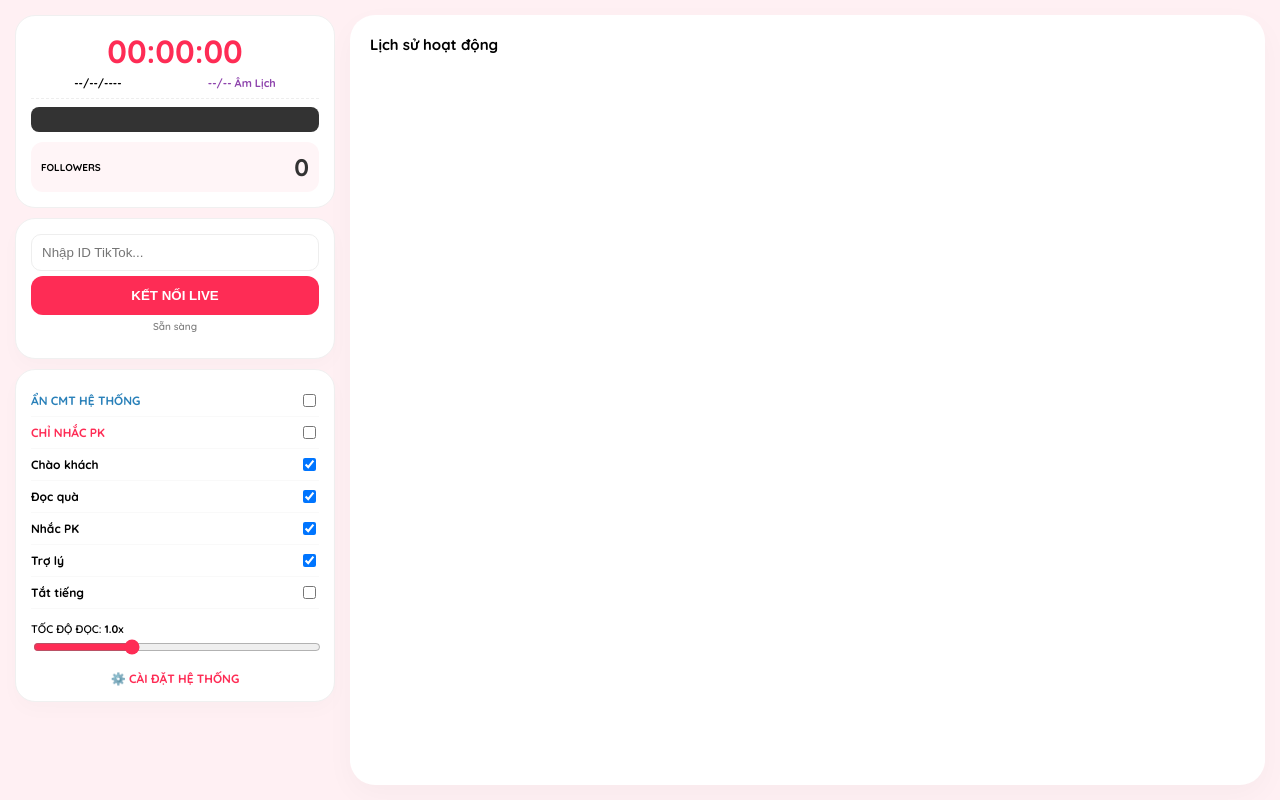
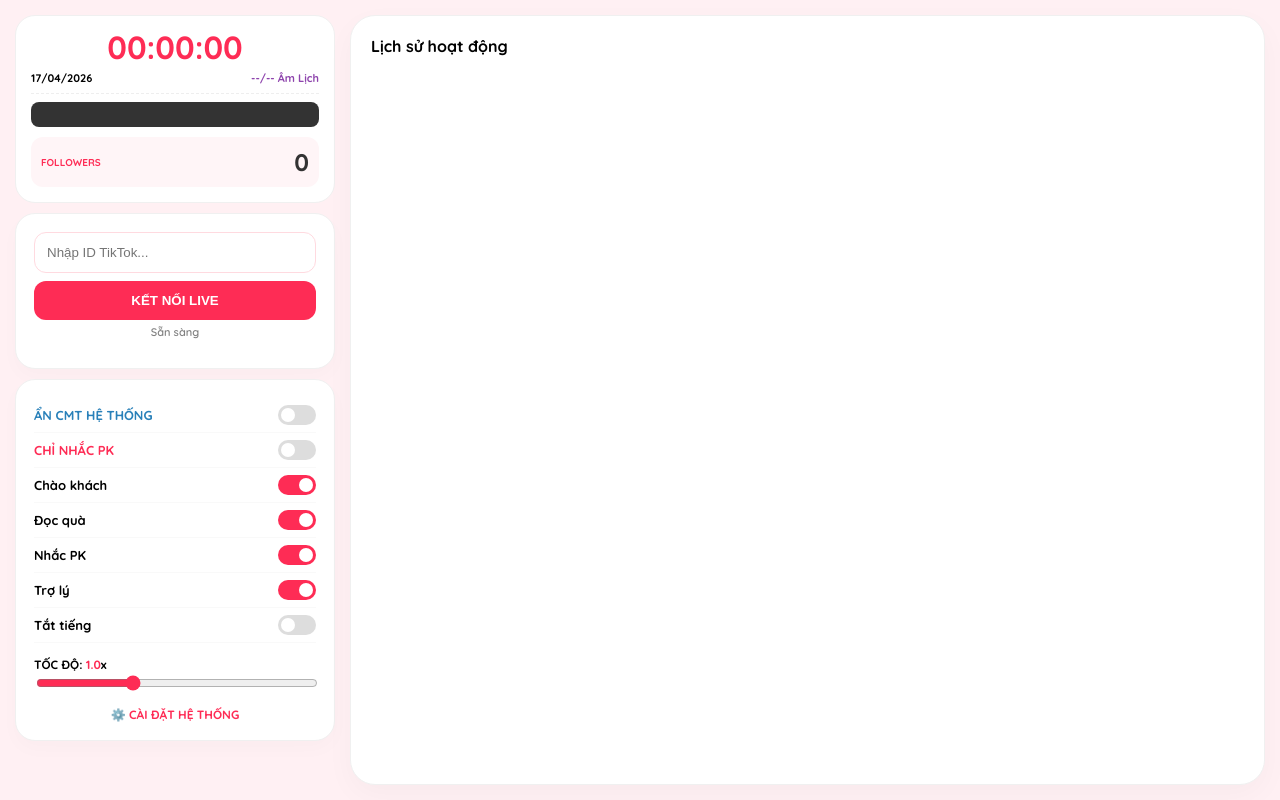
Before and after one commit to cmttiktok/tik1, a website: page index.html in a window 1280 px wide. Drawn offline with nearby package versions, Linux system fonts and the light colour scheme; no server answers; a script that the page names is missing.

Commit message:
Update index.html

```diff
--- a/index.html
+++ b/index.html
@@ -8,27 +8,39 @@
     <script src="https://cdnjs.cloudflare.com/ajax/libs/nosleep/0.12.0/NoSleep.min.js"></script>
     <link href="https://fonts.googleapis.com/css2?family=Quicksand:wght@600;700&display=swap" rel="stylesheet">
     <style>
-        :root { --pink: #fe2c55; --bg: #fff0f3; --panel: #ffffff; --green: #2ecc71; }
-        body { font-family: 'Quicksand', sans-serif; background: var(--bg); margin: 0; padding: 15px; display: flex; gap: 15px; min-height: 100vh; box-sizing: border-box; }
+        :root { --pink: #fe2c55; --bg: #fff0f3; --panel: #ffffff; --green: #2ecc71; --border: #f0f0f0; }
+        body { font-family: 'Quicksand', sans-serif; background: var(--bg); margin: 0; padding: 15px; display: flex; gap: 15px; height: 100vh; box-sizing: border-box; }
+
+        /* CỘT TRÁI - ĐIỀU KHIỂN */
         .left-col { width: 320px; display: flex; flex-direction: column; gap: 10px; flex-shrink: 0; }
-        .right-col { flex: 1; display: flex; flex-direction: column; background: var(--panel); border-radius: 25px; padding: 20px; box-shadow: 0 10px 30px rgba(0,0,0,0.03); }
-        .card { background: var(--panel); padding: 15px; border-radius: 20px; border: 1px solid #f0f0f0; box-shadow: 0 8px 20px rgba(0,0,0,0.02); }
+        .card { background: var(--panel); padding: 18px; border-radius: 20px; border: 1px solid var(--border); box-shadow: 0 8px 20px rgba(0,0,0,0.02); }
 
-        .header-decor { background: white; padding: 15px; border-radius: 20px; border: 1px solid #f0f0f0; text-align: center; }
-        #digital-clock { font-size: 32px; font-weight: 700; color: var(--pink); }
-        .date-row { display: flex; justify-content: space-around; font-size: 11px; margin-top: 5px; border-bottom: 1px dashed #eee; padding-bottom: 8px; }
+        .header-decor { background: white; padding: 15px; border-radius: 20px; border: 1px solid var(--border); text-align: center; }
+        #digital-clock { font-size: 32px; font-weight: 700; color: var(--pink); line-height: 1; }
+        .date-row { display: flex; justify-content: space-between; font-size: 11px; margin-top: 8px; border-bottom: 1px dashed #eee; padding-bottom: 8px; }
         .marquee-box { background: #333; color: #fbff00; font-size: 11px; padding: 4px 0; margin-top: 8px; border-radius: 8px; font-weight: bold; }
 
         .follow-section { display: flex; justify-content: space-between; align-items: center; margin-top: 10px; background: #fff5f7; padding: 10px; border-radius: 12px; }
         #follow-count { font-size: 24px; font-weight: 700; color: #333; }
 
-        #chat { height: 480px; overflow-y: auto; display: flex; flex-direction: column-reverse; }
+        /* CỘT PHẢI - LỊCH SỬ CHAT */
+        .right-col { flex: 1; display: flex; flex-direction: column; background: var(--panel); border-radius: 25px; border: 1px solid var(--border); padding: 20px; box-shadow: 0 10px 30px rgba(0,0,0,0.03); }
+        #chat { flex: 1; overflow-y: auto; display: flex; flex-direction: column-reverse; background: #ffffff; border-radius: 15px; padding: 10px; }
         .hide-system .msg-system { display: none !important; }
-        .msg { padding: 8px; border-bottom: 1px solid #f9f9f9; font-size: 14px; }
-        .sw-item { display: flex; justify-content: space-between; align-items: center; padding: 6px 0; font-size: 12px; font-weight: bold; border-bottom: 1px solid #f9f9f9; }
+        .msg { padding: 10px; border-bottom: 1px solid #f9f9f9; font-size: 14px; }
+
+        /* NÚT TRƯỢT (SWITCH) */
+        .sw-item { display: flex; justify-content: space-between; align-items: center; padding: 7px 0; border-bottom: 1px solid #f9f9f9; font-size: 13px; font-weight: bold; }
+        .switch { position: relative; width: 38px; height: 20px; display: inline-block; }
+        .switch input { opacity: 0; width: 0; height: 0; }
+        .slider { position: absolute; cursor: pointer; top: 0; left: 0; right: 0; bottom: 0; background: #ddd; border-radius: 20px; transition: .4s; }
+        .slider:before { position: absolute; content: ""; height: 14px; width: 14px; left: 3px; bottom: 3px; background: white; border-radius: 50%; transition: .4s; }
+        input:checked + .slider { background: var(--pink); }
+        input:checked + .slider:before { transform: translateX(18px); }
+
+        input[type="text"] { width: 100%; padding: 12px; border-radius: 12px; border: 1px solid #ffdae0; outline: none; margin-bottom: 8px; box-sizing: border-box; }
         button.conn-btn { width: 100%; padding: 12px; background: var(--pink); color: white; border: none; border-radius: 12px; font-weight: bold; cursor: pointer; }
-        input[type="text"] { width: 100%; padding: 10px; border-radius: 10px; border: 1px solid #eee; margin-bottom: 5px; box-sizing: border-box; }
-        input[type="range"] { accent-color: var(--pink); width: 100%; }
+        @media (max-width: 768px) { body { flex-direction: column; height: auto; } .left-col { width: 100%; } }
     </style>
 </head>
 <body>
@@ -36,14 +48,14 @@
         <div class="header-decor">
             <div id="digital-clock">00:00:00</div>
             <div class="date-row">
-                <span id="digital-date" style="font-weight: bold;">--/--/----</span>
-                <span id="lunar-date" style="color:#8e44ad; font-weight: bold;">--/-- Âm Lịch</span>
+                <span id="digital-date" style="font-weight: 700;">17/04/2026</span>
+                <span id="lunar-date" style="color:#8e44ad; font-weight: 700;">--/-- Âm Lịch</span>
             </div>
             <div class="marquee-box">
                 <marquee id="marquee-text" behavior="scroll" direction="left">Đang tải thông báo...</marquee>
             </div>
             <div class="follow-section">
-                <span style="font-size: 10px; font-weight: 700;">FOLLOWERS</span>
+                <span style="font-size: 10px; font-weight: 700; color: var(--pink);">FOLLOWERS</span>
                 <span id="follow-count">0</span>
             </div>
         </div>
@@ -51,27 +63,27 @@
         <div class="card">
             <input type="text" id="user" placeholder="Nhập ID TikTok...">
             <button class="conn-btn" onclick="start()">KẾT NỐI LIVE</button>
-            <p id="stt" style="font-size:10px; color:gray; text-align:center; margin-top:5px;">Sẵn sàng</p>
+            <p id="stt" style="font-size:11px; color:gray; text-align:center; margin-top:5px">Sẵn sàng</p>
         </div>
 
         <div class="card">
-            <div class="sw-item" style="color:#2980b9">ẨN CMT HỆ THỐNG <input type="checkbox" onchange="document.getElementById('chat').classList.toggle('hide-system', this.checked)"></div>
-            <div class="sw-item" style="color:var(--pink)">CHỈ NHẮC PK <input type="checkbox" id="pkOnly"></div>
-            <div class="sw-item">Chào khách <input type="checkbox" id="welcomeToggle" checked></div>
-            <div class="sw-item">Đọc quà <input type="checkbox" id="giftToggle" checked></div>
-            <div class="sw-item">Nhắc PK <input type="checkbox" id="pkToggle" checked></div>
-            <div class="sw-item">Trợ lý <input type="checkbox" id="botToggle" checked></div>
-            <div class="sw-item">Tắt tiếng <input type="checkbox" id="muteToggle"></div>
-            <div style="margin-top: 8px;">
-                <span style="font-size: 11px;">TỐC ĐỘ ĐỌC: <b id="speedVal">1.0</b>x</span>
-                <input type="range" id="speechSpeed" min="0.5" max="2" step="0.1" value="1" oninput="document.getElementById('speedVal').innerText=this.value">
+            <div class="sw-item" style="color:#2980b9">ẨN CMT HỆ THỐNG <label class="switch"><input type="checkbox" onchange="document.getElementById('chat').classList.toggle('hide-system', this.checked)"><span class="slider"></span></label></div>
+            <div class="sw-item" style="color:var(--pink)">CHỈ NHẮC PK <label class="switch"><input type="checkbox" id="pkOnly"><span class="slider"></span></label></div>
+            <div class="sw-item">Chào khách <label class="switch"><input type="checkbox" id="welcomeToggle" checked><span class="slider"></span></label></div>
+            <div class="sw-item">Đọc quà <label class="switch"><input type="checkbox" id="giftToggle" checked><span class="slider"></span></label></div>
+            <div class="sw-item">Nhắc PK <label class="switch"><input type="checkbox" id="pkToggle" checked><span class="slider"></span></label></div>
+            <div class="sw-item">Trợ lý <label class="switch"><input type="checkbox" id="botToggle" checked><span class="slider"></span></label></div>
+            <div class="sw-item">Tắt tiếng <label class="switch"><input type="checkbox" id="muteToggle"><span class="slider"></span></label></div>
+            <div style="margin-top: 10px;">
+                <span style="font-size: 12px; font-weight: bold;">TỐC ĐỘ: <b id="speedVal" style="color:var(--pink)">1.0</b>x</span>
+                <input type="range" id="speechSpeed" min="0.5" max="2" step="0.1" value="1" style="width:100%; accent-color:var(--pink)" oninput="document.getElementById('speedVal').innerText=this.value">
             </div>
             <a href="/admin" target="_blank" style="display:block; text-align:center; margin-top:12px; font-size:12px; color:var(--pink); text-decoration:none; font-weight:bold;">⚙️ CÀI ĐẶT HỆ THỐNG</a>
         </div>
     </div>
 
     <div class="right-col">
-        <h3 style="margin:0 0 10px 0; font-size:15px; font-weight: 700;">Lịch sử hoạt động</h3>
+        <h3 style="margin:0 0 10px 0; font-size:16px; font-weight: 700;">Lịch sử hoạt động</h3>
         <div id="chat"></div>
     </div>
 
@@ -85,8 +97,7 @@
             const d = now.getDate(), m = now.getMonth() + 1;
             if (d==30 && m==4) return "🇻🇳 Kỷ niệm ngày Giải phóng miền Nam 30/04";
             if (d==1 && m==5) return "🛠️ Chúc mừng ngày Quốc tế Lao động 01/05";
-            if (d==2 && m==9) return "🇻🇳 Chúc mừng ngày Quốc khánh 02/09";
-            return "💖 Chúc các bạn xem live vui vẻ, hãy nhấn Follow ủng hộ Bèo nhé!";
+            return "💖 Chúc các bạn xem live vui vẻ!";
         }
 
         async function updateAnn() {
```
